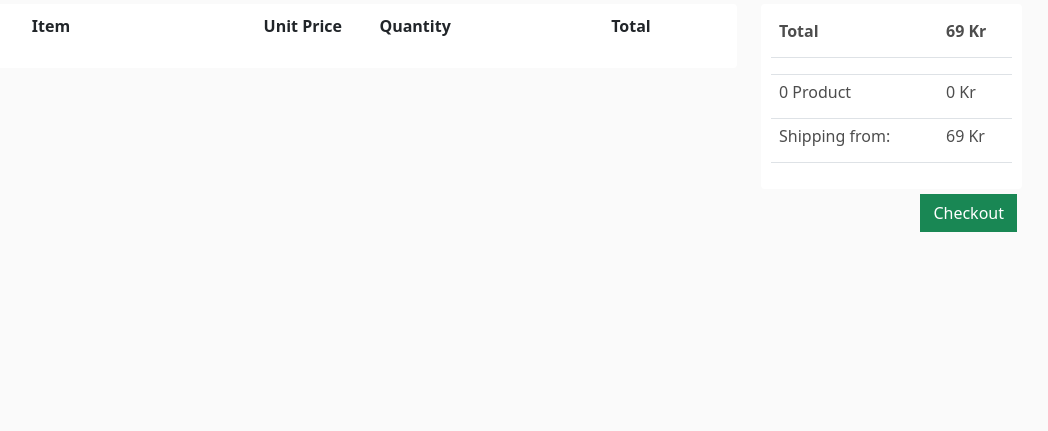
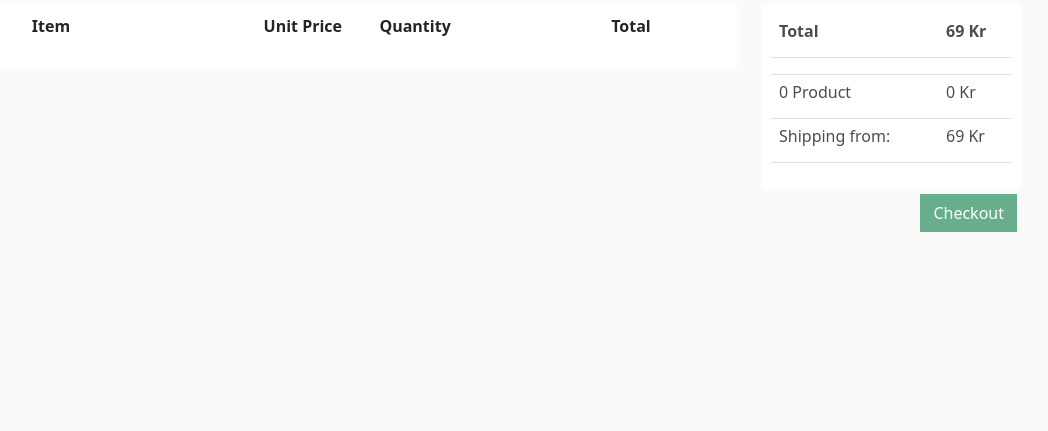
Before and after one commit to RekhaBalamurugan/E-Commerce-Shop, a Django app: page /store/shoppingcart/ in a window 1280 px wide. Shown: the part 179-610 px from the top of the page, without its empty margins (176-1224 px from the left). Run offline with Django 3.2, Linux system fonts and the light colour scheme; data that the repository does not hold is empty; some libraries are stand-ins or nearby versions.

Commit message:
fixed enable/disable of checkout button

```diff
--- a/ishop/templates/store/shoppingcart.html
+++ b/ishop/templates/store/shoppingcart.html
@@ -84,7 +84,7 @@
             </table>
         </div>
         <div>
-            <a style="float:right; margin:5px;" class="btn btn-success" href="#">Checkout</a>
+            <a style="float:right; margin:5px;" class="btn btn-success {% if item_count < 1 %}disabled{% endif %}" href="{% url 'store:checkout' %}">Checkout</a>
         </div>
     </div>
 </div>
```
